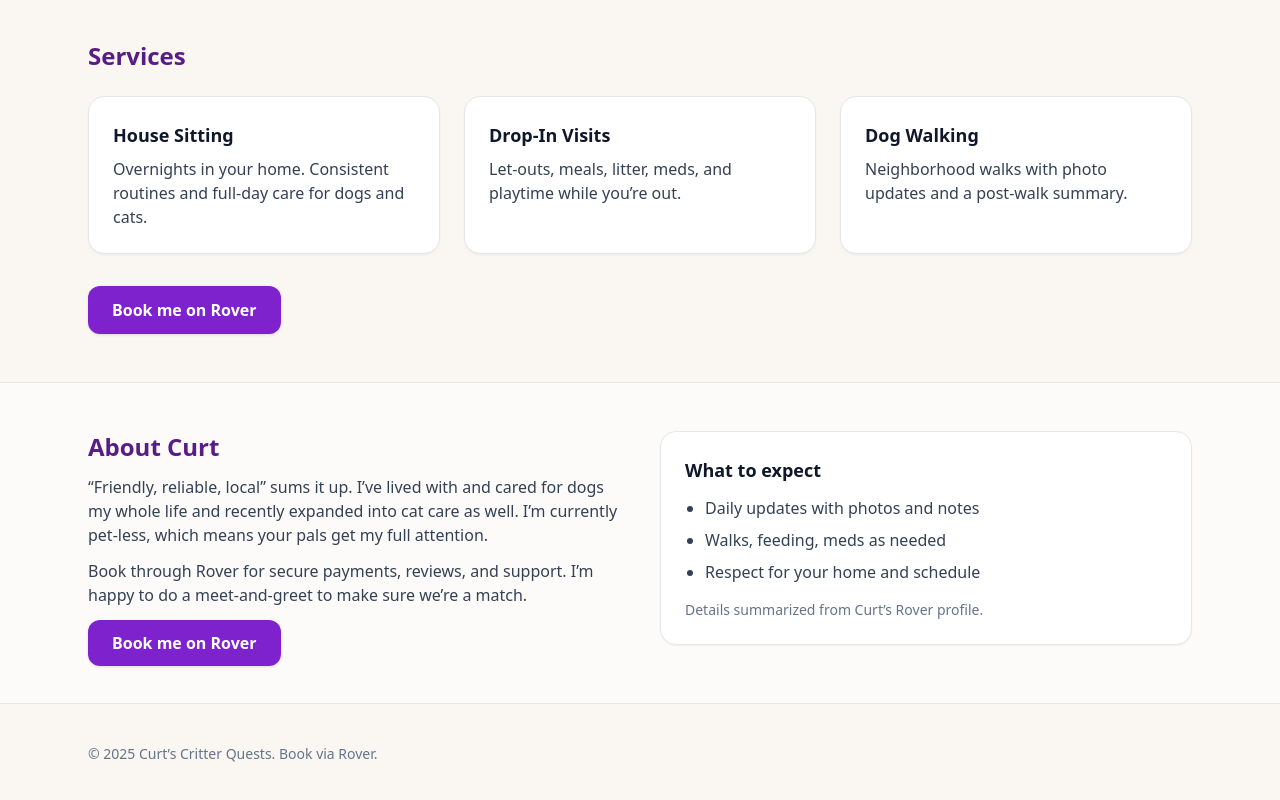
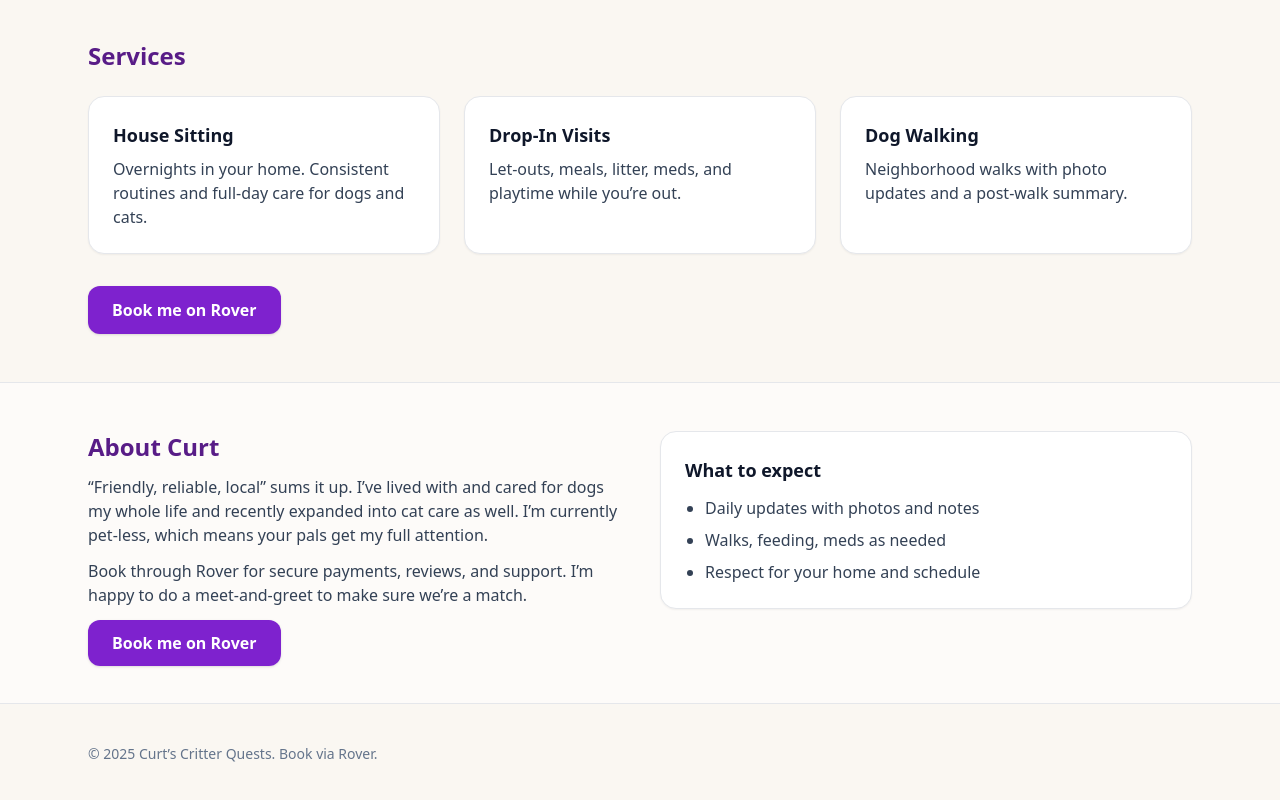
Before and after one commit to phil-monroe/curtscritterquests, a plain HTML site: page index.html in a window 1280 px wide. Shown: the part 704-1504 px from the top of the page. Drawn offline with nearby package versions, Linux system fonts and the light colour scheme.

Commit message:
tweak wording

```diff
--- a/index.html
+++ b/index.html
@@ -128,7 +128,6 @@
           <li>Walks, feeding, meds as needed</li>
           <li>Respect for your home and schedule</li>
         </ul>
-        <p class="mt-4 text-sm text-slate-500">Details summarized from Curt’s Rover profile.</p>
       </div>
     </div>
   </section>
```
